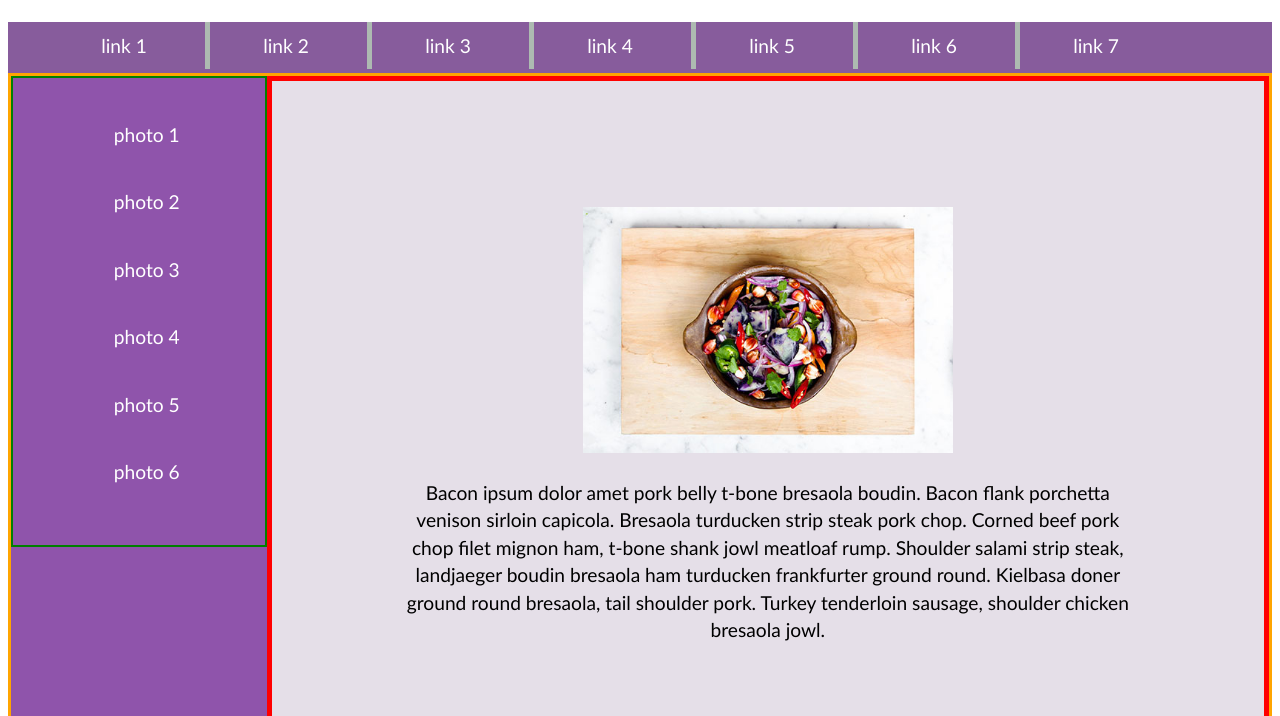
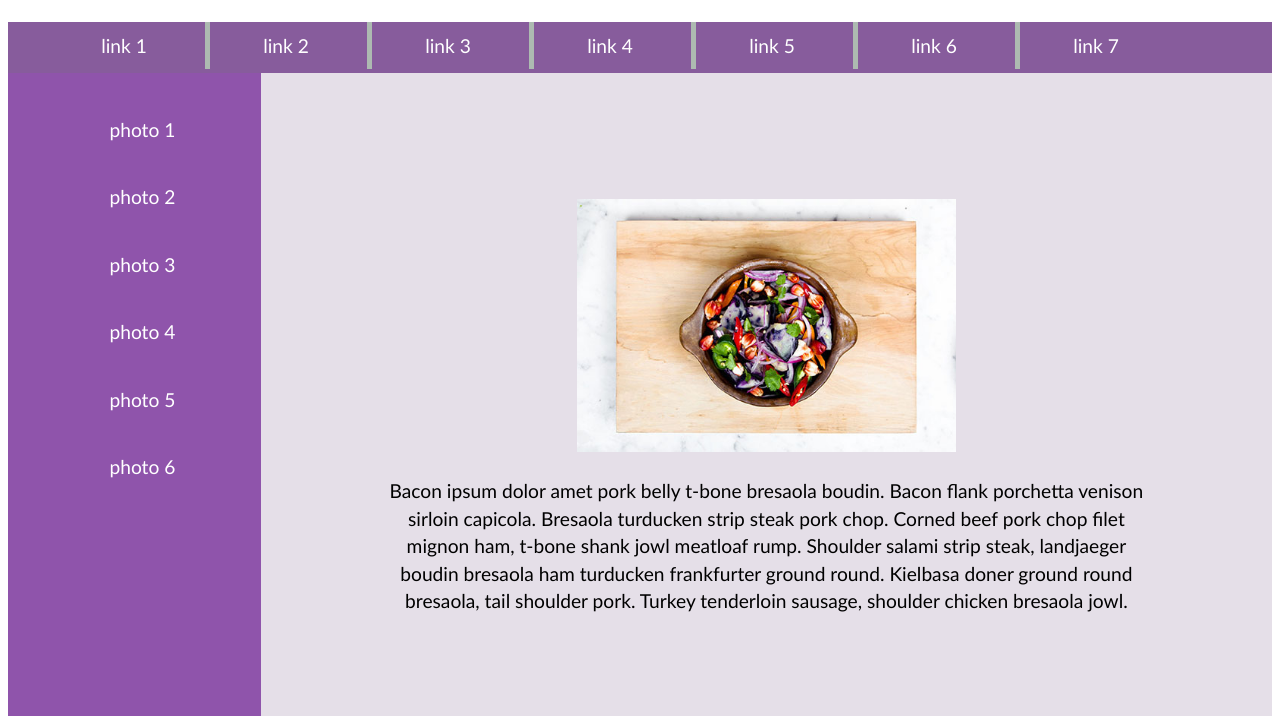
Before and after one commit to ErinStone/week4assignment, a plain HTML site: page index.html in a window 1280 px wide. Shown: the part 84-800 px from the top of the page. Drawn offline with Linux system fonts and the light colour scheme.

Commit message:
Update stylesheet.css

```diff
--- a/styles/stylesheet.css
+++ b/styles/stylesheet.css
@@ -47,7 +47,7 @@ header nav li a{
 .mainsection{
   top:0;
   bottom:0;
-  border: 3px solid orange;
+  /*border: 3px solid orange;*/
   background-color: #8F54AB;
 }
 
@@ -55,7 +55,7 @@ header nav li a{
   width: 20%;
   float: left;
   background-color: #8F54AB;
-  border: 2px solid green;
+  /*border: 2px solid green;*/
   height: 100%;
   min-height: 100%;
 }
@@ -99,7 +99,7 @@ section{
 
 .content{
   background-color: #E5DFE8;
-  border: 5px solid red;
+ /* border: 5px solid red;*/
   padding-top: 10%;
   padding-bottom: 10%;
   padding-left: 10%;
```
